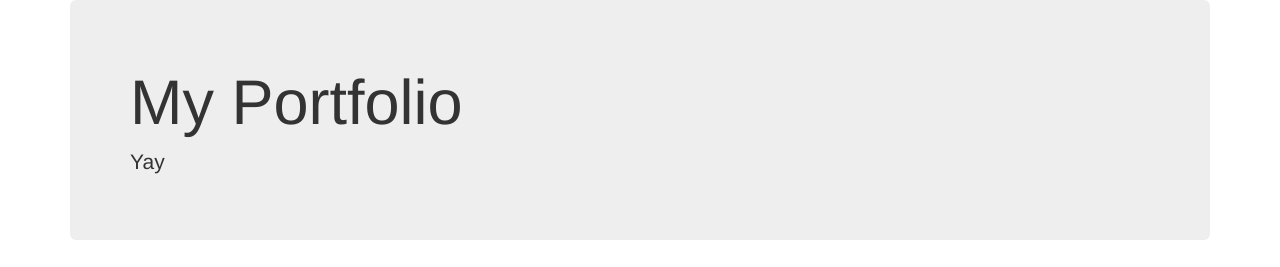
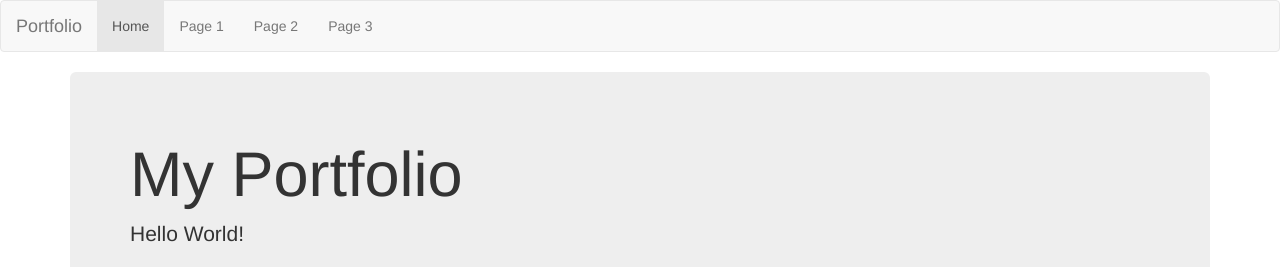
Before and after one commit to Axquaris/BootstrapWorkshop, a plain HTML site: page index.html in a window 1280 px wide. Shown: the top 267 px of the page. Drawn offline with nearby package versions, Linux system fonts and the light colour scheme; grey boxes are pictures that could not be loaded.

Commit message:
add-navbar

```diff
--- a/index.html
+++ b/index.html
@@ -1,18 +1,32 @@
 <!DOCTYPE html>
 <html lang="en">
 <head>
-  <title>My Portfolio</title>
-  <meta charset="utf-8">
-  <meta name="viewport" content="width=device-width, initial-scale=1">
-  <link rel="stylesheet" href="https://maxcdn.bootstrapcdn.com/bootstrap/3.3.6/css/bootstrap.min.css">
-  <script src="https://maxcdn.bootstrapcdn.com/bootstrap/3.3.6/js/bootstrap.min.js"></script>
+    <title>My Portfolio</title>
+    <meta charset="utf-8">
+    <meta name="viewport" content="width=device-width, initial-scale=1">
+    <link rel="stylesheet" href="https://maxcdn.bootstrapcdn.com/bootstrap/3.3.6/css/bootstrap.min.css">
+    <script src="https://maxcdn.bootstrapcdn.com/bootstrap/3.3.6/js/bootstrap.min.js"></script>
 </head>
 
 <body>
+    <nav class="navbar navbar-default">
+        <div class="container-fluid">
+            <div class="navbar-header">
+                <a class="navbar-brand" href="index.html">Portfolio</a>
+            </div>
+            <ul class="nav navbar-nav">
+                <li class="active"><a href="index.html">Home</a></li>
+                <li><a href="#">Page 1</a></li>
+                <li><a href="#">Page 2</a></li>
+                <li><a href="#">Page 3</a></li>
+            </ul>
+        </div>
+    </nav>
+
     <div class="container">
         <div class="jumbotron">
             <h1>My Portfolio</h1>
-            <p>Yay</p>
+            <p>Hello World!</p>
         </div>
 
         <div class="row">
```
